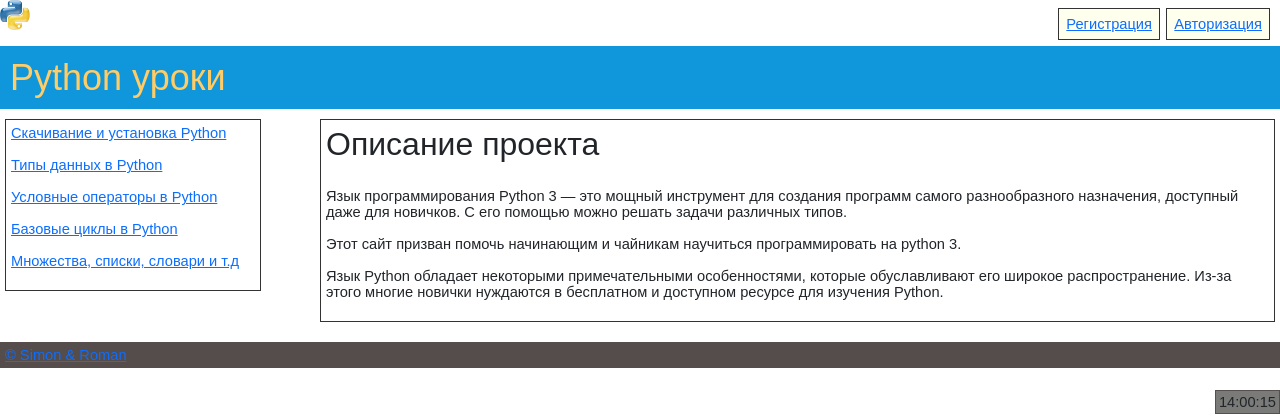
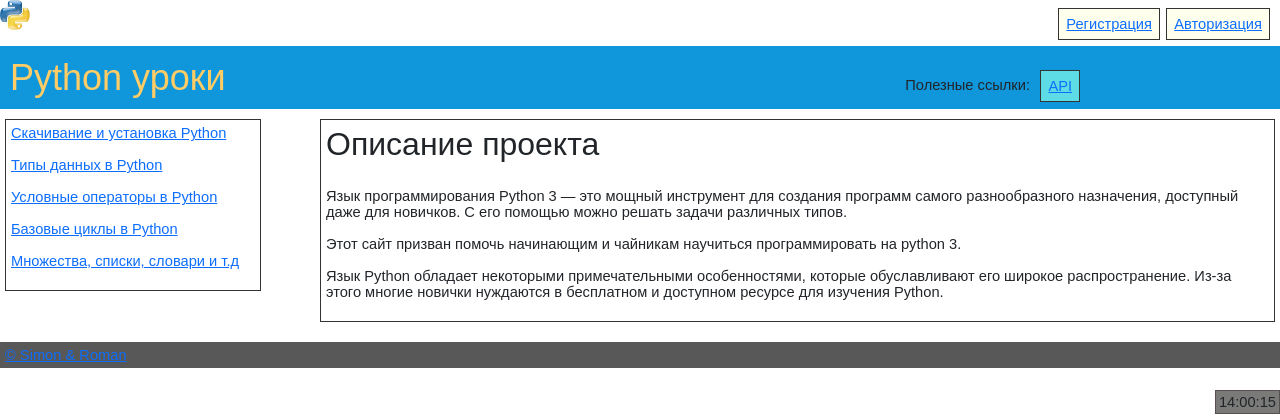
Before and after one commit to Shmelev-Roman/python-lesson, a Flask app: page / in a window 1280 px wide. Shown: the top 420 px of the page. Run offline with Flask 2, Linux system fonts and the light colour scheme.

Commit message:
add API button

```diff
--- a/templates/main.html
+++ b/templates/main.html
@@ -47,6 +47,28 @@
       padding: 7px;
       /* Поля вокруг текста */
       background: #ffe;
+      /* Цвет фона */
+      border: 1px solid #333;
+      /* Параметры рамки */
+    }
+    .menu_3{
+      position: fixed;
+      /* Фиксированное положение */
+      right: 250px;
+      /* Расстояние от правого края окна браузера */
+      top: 9.6%;
+      /* Расстояние сверху */
+    }
+    .API{
+      position: fixed;
+      /* Фиксированное положение */
+      right: 200px;
+      /* Расстояние от правого края окна браузера */
+      top: 8.8%;
+      /* Расстояние сверху */
+      padding: 7px;
+      /* Поля вокруг текста */
+      background: rgb(94, 220, 230);
       /* Цвет фона */
       border: 1px solid #333;
       /* Параметры рамки */
@@ -125,7 +147,7 @@
 
     #footer {
       /* Нижний блок */
-      background: rgb(85, 76, 76);
+      background: rgb(88, 88, 88);
       /* Цвет фона */
       padding: 5px;
       /* Поля вокруг текста */
@@ -160,6 +182,8 @@
   </div>
   <div class="menu"><a href="login">Авторизация</a></div>
   <div class="menu_2"><a href="register">Регистрация</a></div>
+  <div class="menu_3">Полезные ссылки: </div>
+  <div class="API"><a href="API">API</a></div>
   <div id="footer"><a href="https://github.com/Shmelev-Roman/python-lesson">&copy; Simon & Roman</a></div>
   <div class="clock" id="id_clock"></div>
   <script>digitalClock();</script>
```
